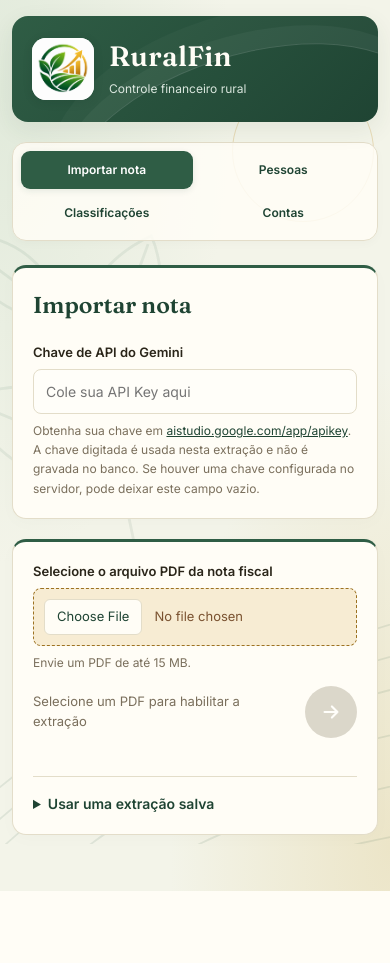
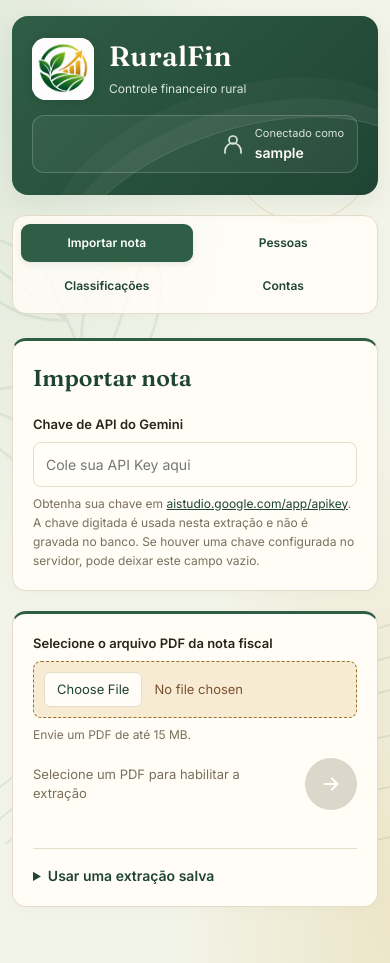
Before and after one commit to olu1zx/ruralfin, a Flask app: page / in a window 390 px wide. Before the commit the page ends 891 px from the top, so only its background shows below. Run offline with Flask 3, Linux system fonts and the light colour scheme; the visitor is signed in with stand-in values (Sample User, id 1); parts of the project's set-up code (start-up, migrations or seed data) failed here and were passed over; some libraries are stand-ins or nearby versions.

Commit message:
Mostra usuario conectado no cabecalho das abas

```diff
--- a/templates/index.html
+++ b/templates/index.html
@@ -89,6 +89,11 @@ body {
 .logo-mark img { display:block; width:112%; max-width:none; height:112%; object-fit:contain; }
 .brand-header h1 { font-family:Fraunces,Georgia,serif; font-weight:600; font-size:32px; line-height:1.2; margin:0; letter-spacing:.01em; color:#fffdf6; }
 .brand-header p { margin:6px 0 0; font-size:13px; color:#d9e6dd; }
+.header-user { position:relative; z-index:1; margin-left:auto; align-self:flex-end; display:flex; align-items:center; gap:10px; max-width:40%; padding:9px 13px; border:1px solid #ffffff30; border-radius:12px; background:#ffffff0d; }
+.header-user svg { width:24px; height:24px; flex:none; color:#d9e6dd; }
+.header-user span { min-width:0; }
+.header-user small { display:block; color:#d9e6dd; font-size:11px; }
+.header-user strong { display:block; font-size:14px; font-weight:600; overflow-wrap:anywhere; }
 .nav { display:flex; align-items:center; flex-wrap:wrap; gap:8px; padding:8px; margin:0 0 24px; border:1px solid var(--border); border-radius:14px; background:#fffdf6d9; box-shadow:0 3px 10px #2a251906; }
 .nav a { padding:10px 17px; border:1px solid transparent; border-radius:9px; color:var(--forest-dark); text-decoration:none; font-weight:600; transition:background .15s; }
 .nav a:hover { background:var(--forest-tint); }
@@ -162,6 +167,8 @@ a { color:var(--forest-dark); }
   .card { padding:20px; }
 }
 @media(max-width:500px) {
+  .brand-header { flex-wrap:wrap; }
+  .header-user { margin-left:auto; max-width:100%; flex-basis:100%; justify-content:flex-end; }
   .grid { grid-template-columns:1fr; }
   .full { grid-column:auto; }
   .nav a { flex:1 0 38%; text-align:center; }
@@ -323,6 +330,12 @@ dialog{width:min(440px,calc(100% - 32px));border:1px solid var(--border);border-
     <header class="brand-header">
       <div class="logo-mark"><img src="{{ url_for('static', filename='logo.png') }}" alt="Logo RuralFin" width="76" height="76"></div>
       <div><h1>RuralFin</h1>{% if not tela_login %}<p>Controle financeiro rural</p>{% endif %}</div>
+      {% if not tela_login and session.get('usuario') %}
+      <div class="header-user" aria-label="Usuário conectado">
+        <svg viewBox="0 0 24 24" fill="none" stroke="currentColor" stroke-width="1.7" stroke-linecap="round" aria-hidden="true"><circle cx="12" cy="8" r="4"/><path d="M4 21v-2a8 8 0 0 1 16 0v2"/></svg>
+        <span><small>Conectado como</small><strong>{{ session['usuario'] }}</strong></span>
+      </div>
+      {% endif %}
     </header>
     {% if not tela_login %}
     <nav class="nav" aria-label="Navegação principal">
```
Also changed, not shown: tests/test_etapa2.py (+8 -0 lines).
